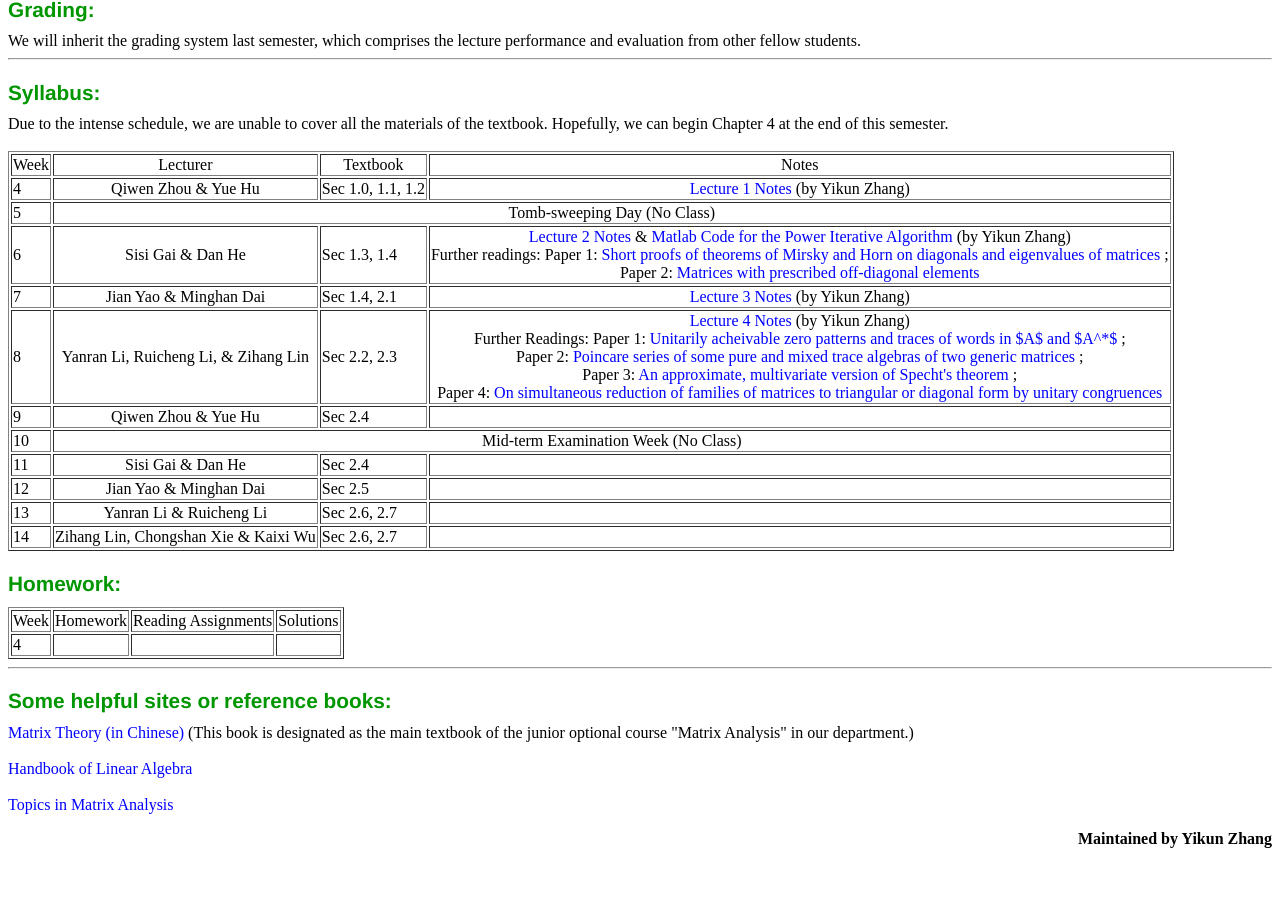
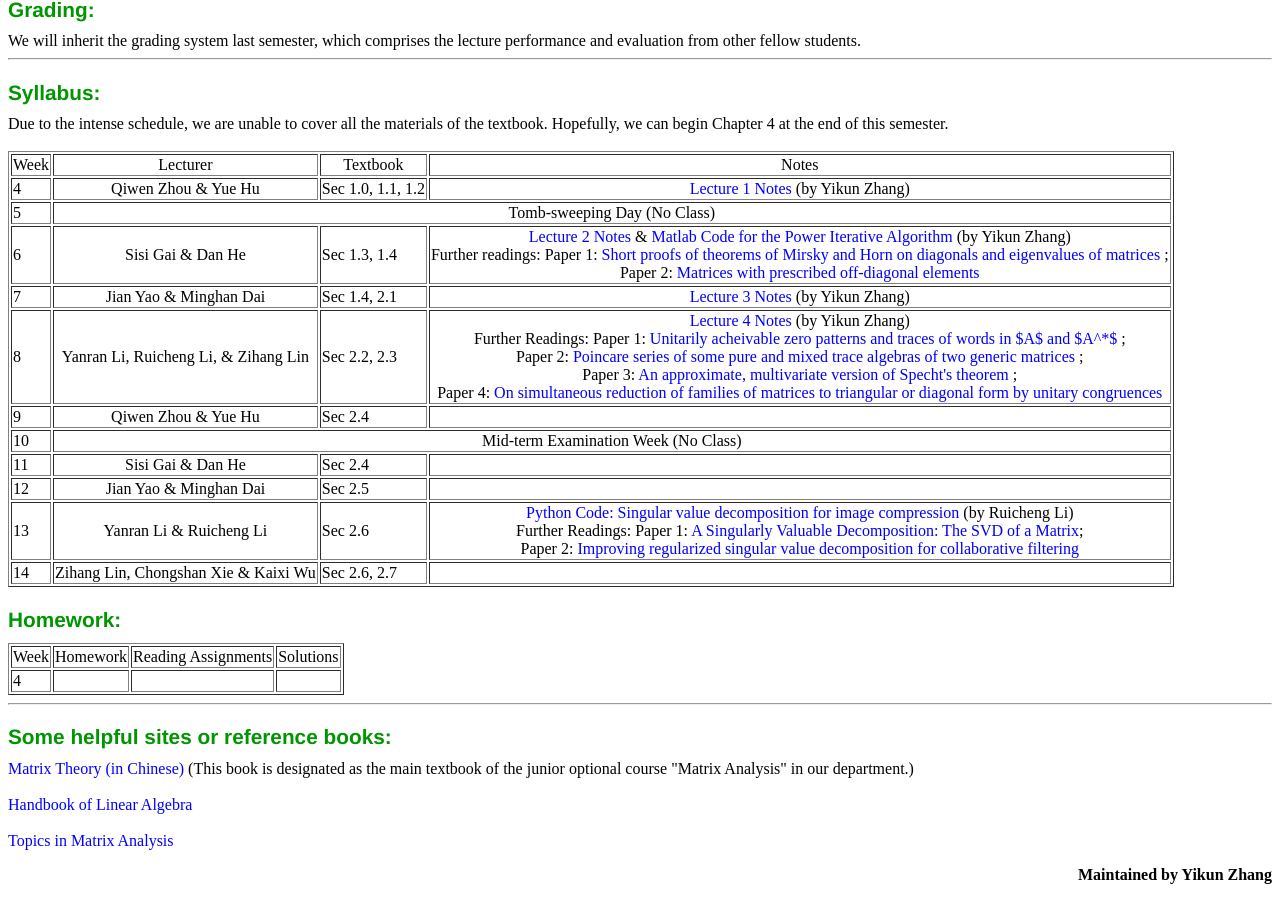
Before and after one commit to zhangyk8/zhangyk8.github.io, a Jekyll site: the page _teaching/matrix_analysis.html, which Jekyll copies as it is, in a window 1280 px wide and 900 px high, scrolled down 752 px. Built offline with Jekyll 4.4.1, drawn with Linux system fonts in a browser that asks for light colours; before the commit the page ends 1616 px from its top, so only the background shows below that.

Commit message:
Add files via upload

```diff
--- a/_teaching/matrix_analysis.html
+++ b/_teaching/matrix_analysis.html
@@ -166,8 +166,9 @@ Syllabus:
   <TR>
     <TD> 13 </TD>
     <TD colspan="5" align="center"> Yanran Li & Ruicheng Li </TD>
-    <TD colspan="6"> Sec 2.6, 2.7 </TD>
-    <TD colspan="3" align="center">  </TD>
+    <TD colspan="6"> Sec 2.6 </TD>
+    <TD colspan="3" align="center"> <a href="file_spring2018/image_svd.py" download="image_svd">Python Code: Singular value decomposition for image compression</a> (by Ruicheng Li) <br> Further Readings: Paper 1: <a href="file_spring2018/A_Singularly_Valuable_Decomposition.pdf">A Singularly Valuable Decomposition: The SVD of a Matrix</a>; <br>
+    	Paper 2: <a href="Improving_regularized_singular_value_decomposition_for_collaborative_filtering.pdf">Improving regularized singular value decomposition for collaborative filtering</a></TD>
   </TR>
   <TR>
     <TD> 14 </TD>
```
